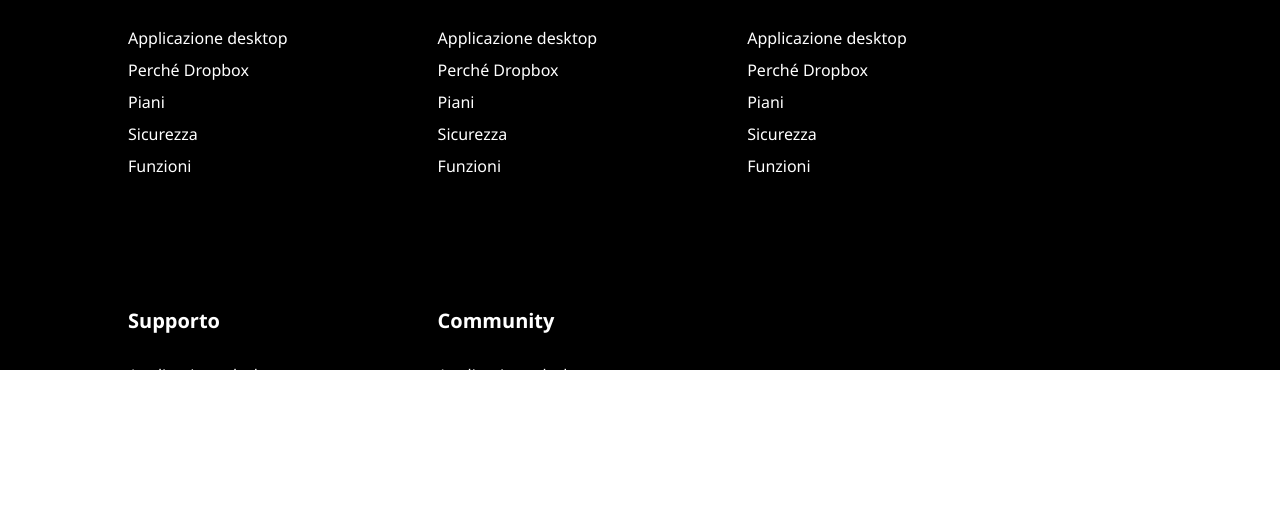
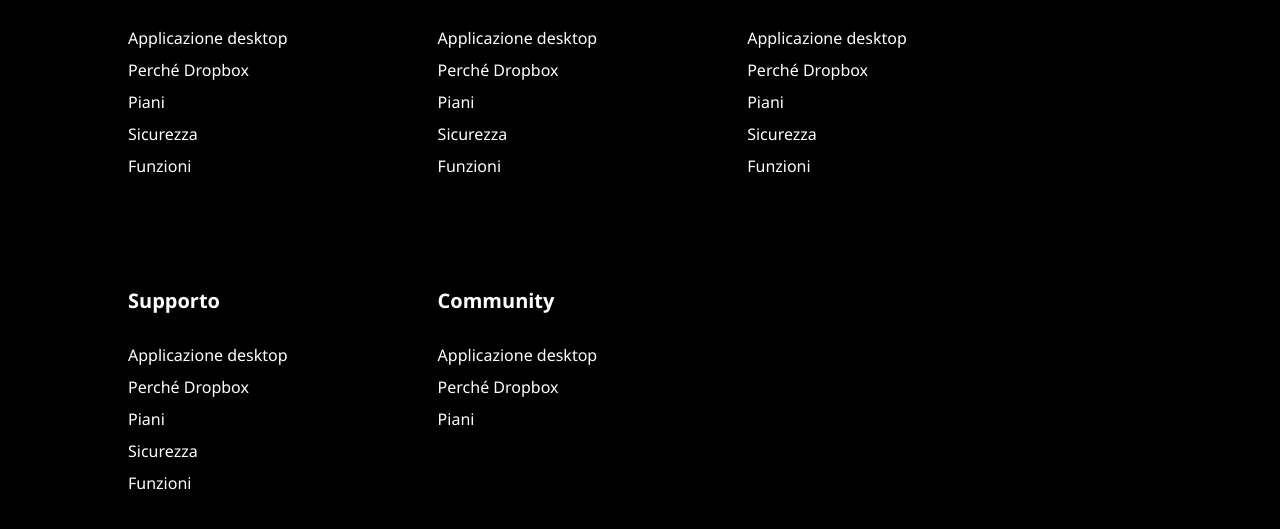
Before and after one commit to vinzartitect/htmlcss-dropbox, a plain HTML site: page index.html in a window 1280 px wide. Shown: the part 8091-8620 px from the top of the page. Drawn offline with Linux system fonts and the light colour scheme.

Commit message:
footer aggiustato tolto vh

```diff
--- a/asset/css/style.css
+++ b/asset/css/style.css
@@ -726,14 +726,13 @@ footer {
 }
 
 footer .container-l {
-    height: 65vh;
-    padding: 120px 0;
+    padding: 120px 0 30px 0;
 }
 
 footer .col {
     float: left;
     margin-right: 150px;
-    padding-bottom: 120px;
+    padding-bottom: 100px;
 }
 
 footer span {
```
